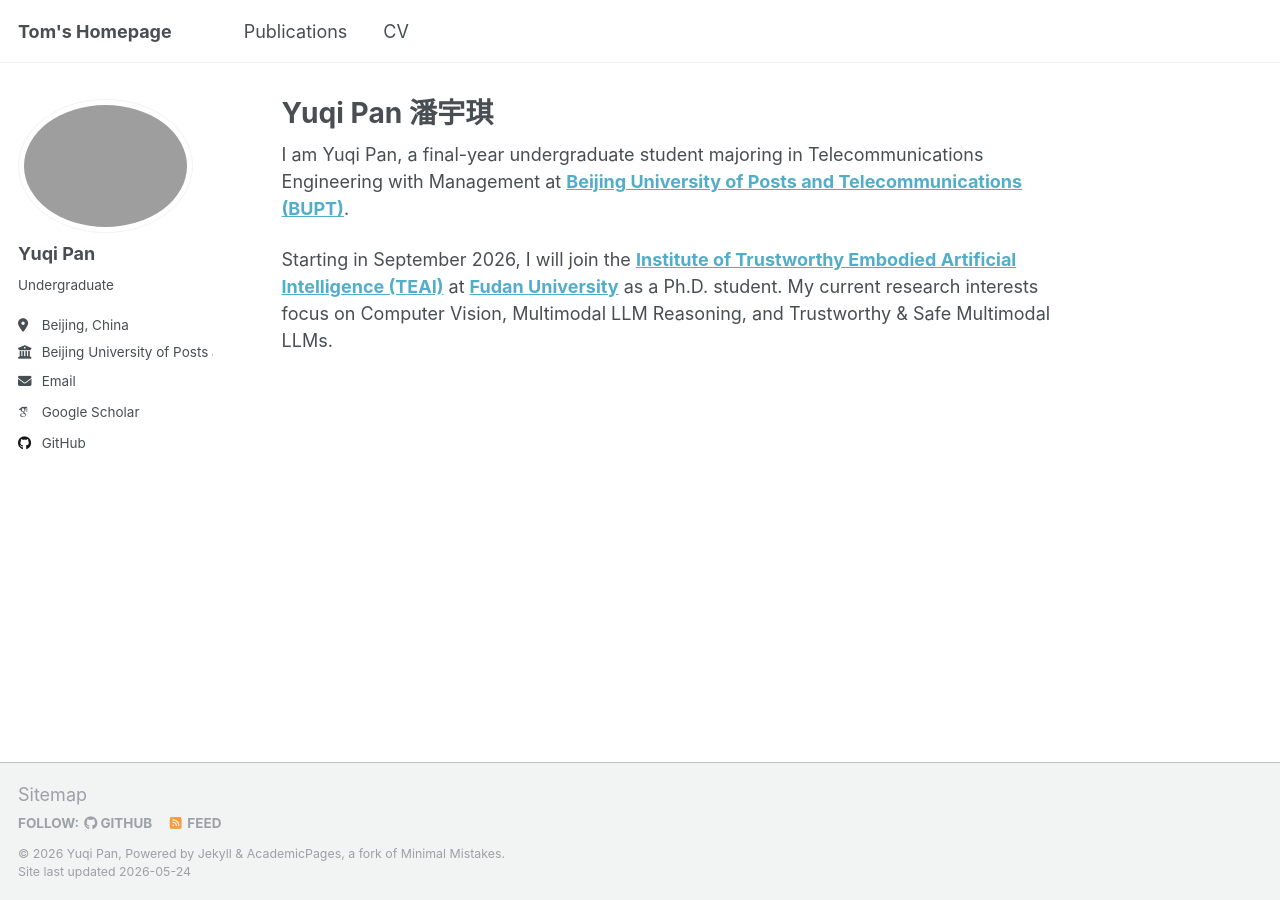
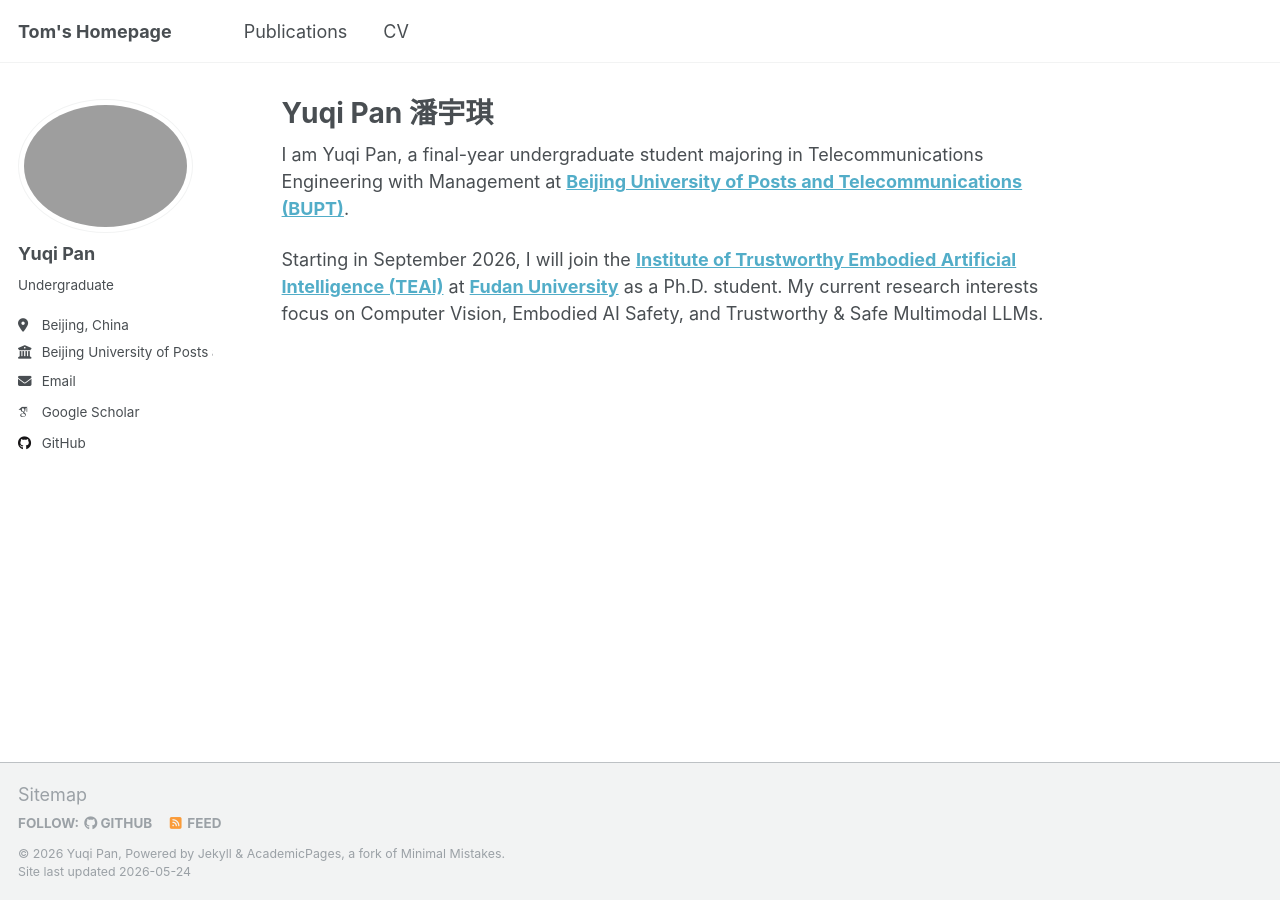
Before and after one commit to kdmessi10/kdmessi10.github.io, a Jekyll site: the page built from _pages/about.md, in a window 1280 px wide. Built offline with Jekyll 4.4.1, drawn with Linux system fonts in a browser that asks for light colours; some web fonts are replaced.

Commit message:
Update research interests in about.md

```diff
--- a/_pages/about.md
+++ b/_pages/about.md
@@ -9,4 +9,4 @@ redirect_from:
 
 I am Yuqi Pan, a final-year undergraduate student majoring in Telecommunications Engineering with Management at **[Beijing University of Posts and Telecommunications (BUPT)](https://www.bupt.edu.cn/)**.
 
-Starting in September 2026, I will join the **[Institute of Trustworthy Embodied Artificial Intelligence (TEAI)](https://teai.fudan.edu.cn/)** at **[Fudan University](https://www.fudan.edu.cn/)** as a Ph.D. student. My current research interests focus on Computer Vision, Multimodal LLM Reasoning, and Trustworthy & Safe Multimodal LLMs.
+Starting in September 2026, I will join the **[Institute of Trustworthy Embodied Artificial Intelligence (TEAI)](https://teai.fudan.edu.cn/)** at **[Fudan University](https://www.fudan.edu.cn/)** as a Ph.D. student. My current research interests focus on Computer Vision, Embodied AI Safety, and Trustworthy & Safe Multimodal LLMs.
```
